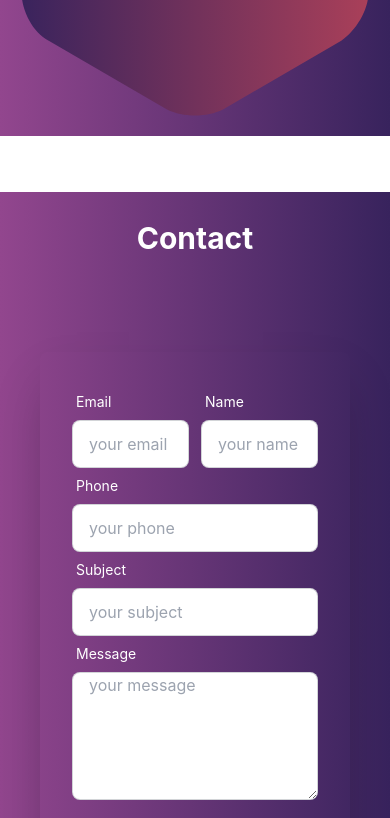
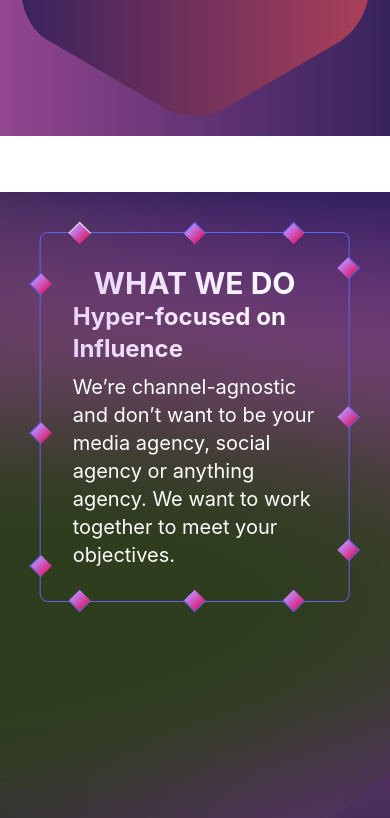
Before and after one commit to Sadnan-2019/media-resourse-solution, a React (Create React App) app: page /home in a window 390 px wide. Shown: the part 4340-5158 px from the top of the page. Built offline with nearby package versions, Linux system fonts and the light colour scheme.

Commit message:
service addeded

```diff
--- a/src/Components/Contact/Contact.js
+++ b/src/Components/Contact/Contact.js
@@ -102,7 +102,7 @@ const Contact = () => {
               <div className="">
                 {/* <Map></Map> */}
                 <div>
-                  <h1 className=" mt-8   md:text-[43px] font-bold text-[17px]   text-transparent   text-white">
+                  <h1 className=" mt-5   md:text-[43px] font-bold text-[17px]   text-transparent   text-white">
                     WE ARE ALWAYS HERE TO HELP YOU.
                   </h1>
                   <div
--- a/src/Components/Home/Home.js
+++ b/src/Components/Home/Home.js
@@ -16,8 +16,8 @@ const Home = () => {
         <div>
     <Landing></Landing>
     <Service></Service>
-    {/* <WeDO></WeDO>
-    <Review></Review>
+    <WeDO></WeDO>
+    {/* <Review></Review>
     <Achievement></Achievement> */}
     {/* <Working></Working> */}
     {/* <Clients></Clients> */}
--- a/src/Components/WeDO/WeDO.js
+++ b/src/Components/WeDO/WeDO.js
@@ -7,7 +7,7 @@ const WeDO = () => {
       <div>
         <div className=" py-14 ">
           <div className="wedoback ">
-            <div className="grid grid-cols-1 md:grid-cols-2 lg:grid-cols-2 px-10  py-10 items-center justify-items-center">
+            <div className="grid grid-cols-1 md:grid-cols-2 lg:grid-cols-2 px-10  py-10 justify-center items-center  ">
               <div
                 class="min-h-screen    "
                 data-aos="fade-right"
@@ -66,21 +66,18 @@ const WeDO = () => {
                   // data-aos-duration="3000"
 
                   >
-                    {/* <img
-                      data-aos="zoom-in"
-                      data-aos-offset="300"
-                      data-aos-delay="5000"
-                      data-aos-duration="3000"
-                      alt=""
-                      src={wedo}
-                    /> */}
 
-                    <div class="newcontainer ">
+
+                    <div class="  newcontainer ">
                       <img src={wedo} alt="" />
                       <img src={wedo} alt="" />
                       <img src={wedo} alt="" />
                       <img src={wedo} alt="" />
                     </div>
+                    {/* <div class=" lg:hidden  ">
+                      <img src={wedo} alt="" />
+
+                    </div> */}
                   </div>
                 </div>
               </div>
```
